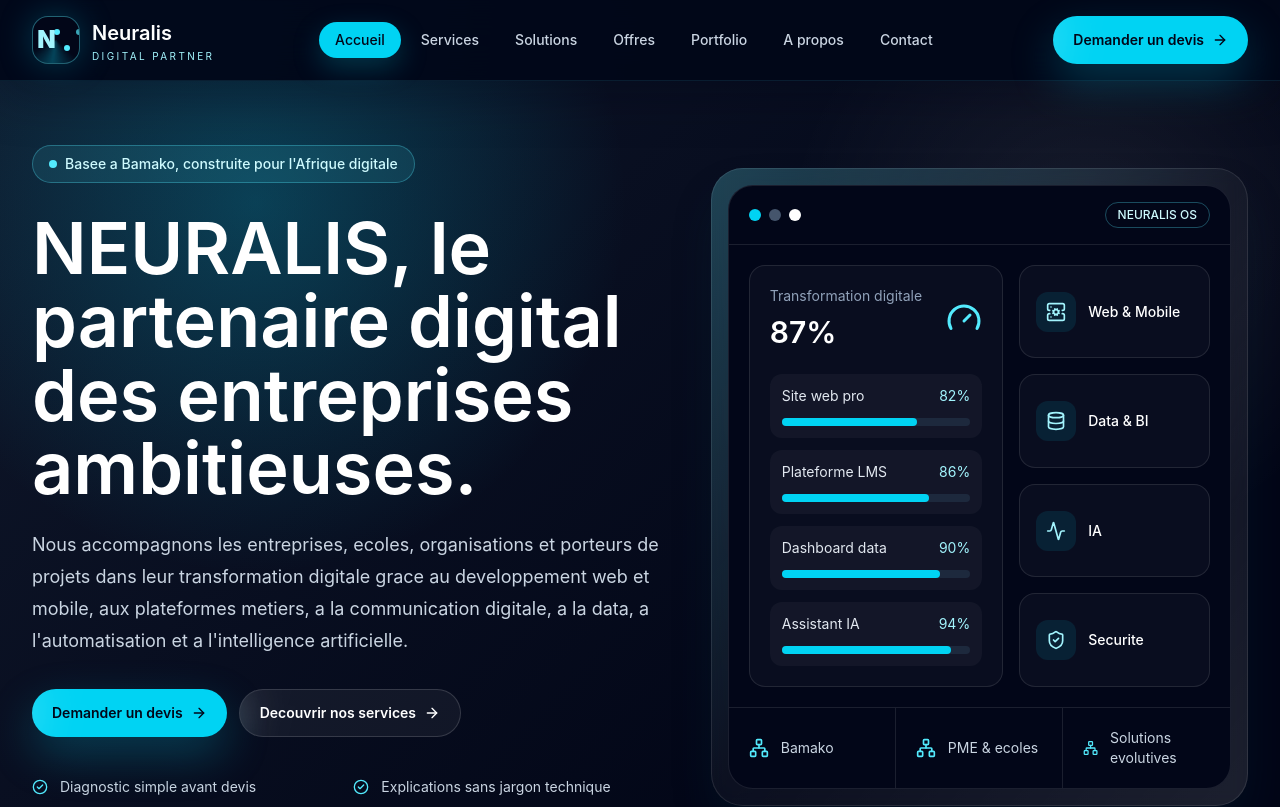
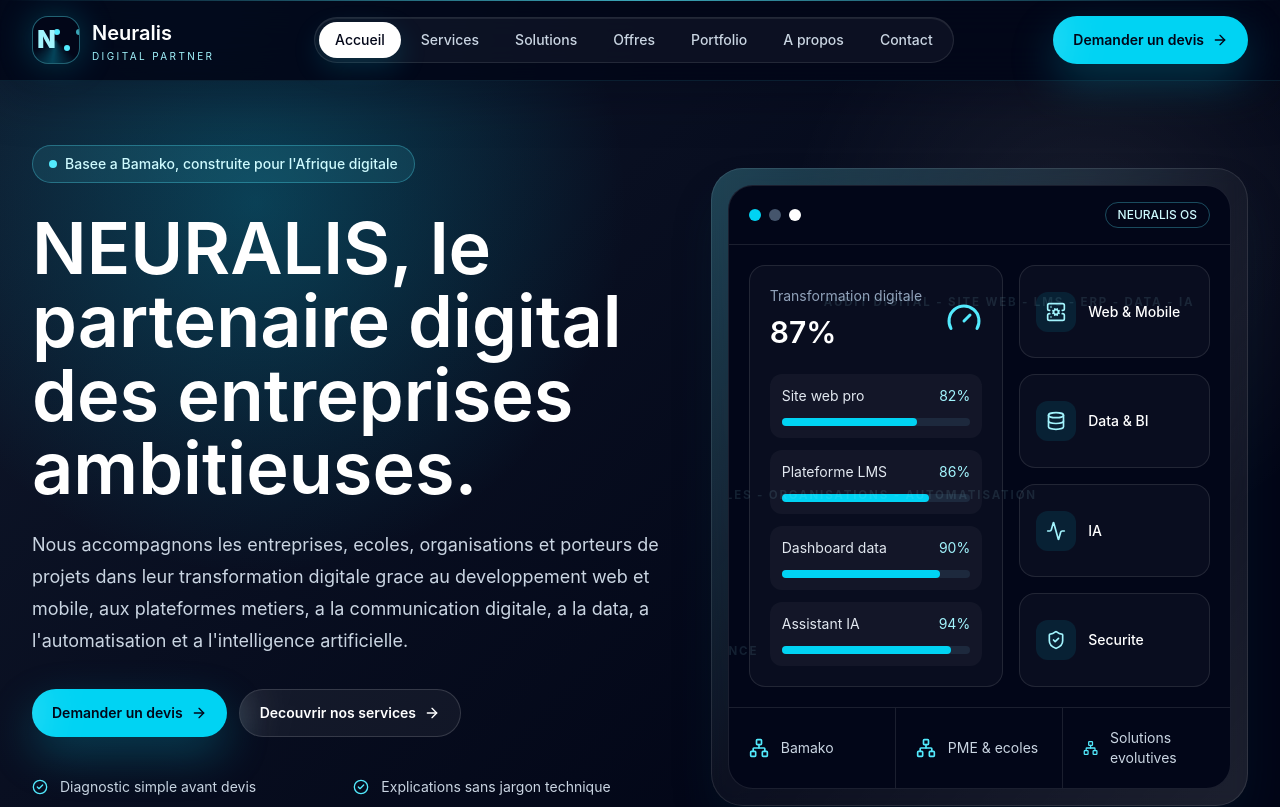
Before and after one commit to Abdoulayeds/siteweb-neuralis, a Next.js app: page / in a window 1280 px wide. Shown: the top 807 px of the page. Built offline with nearby package versions, Linux system fonts and the light colour scheme.

Commit message:
Polish SEO and homepage design

```diff
--- a/src/app/globals.css
+++ b/src/app/globals.css
@@ -176,6 +176,13 @@ main > section.bg-slate-50 textarea {
   background: rgba(255, 255, 255, 0.07);
   border-color: rgba(103, 232, 249, 0.18);
   color: #f8fafc;
+  color-scheme: dark;
+}
+
+main > section.bg-white select option,
+main > section.bg-slate-50 select option {
+  background: #0f172a;
+  color: #f8fafc;
 }
 
 main > section.bg-white input::placeholder,
@@ -197,9 +204,42 @@ main > section.bg-slate-50 textarea::placeholder {
   position: relative;
 }
 
+.neuralis-data-flow span {
+  position: absolute;
+  left: 0;
+  width: max-content;
+  min-width: 100%;
+  transform: translateX(58%);
+  color: rgba(165, 243, 252, 0.16);
+  font-size: 0.72rem;
+  font-weight: 700;
+  letter-spacing: 0.16em;
+  text-transform: uppercase;
+  white-space: nowrap;
+  animation: neuralis-flow 28s linear infinite;
+}
+
+.animation-delay-2 {
+  animation-delay: -9s !important;
+}
+
+.animation-delay-4 {
+  animation-delay: -18s !important;
+}
+
 @keyframes neuralis-spin {
   to {
     transform: rotate(360deg);
+  }
+}
+
+@keyframes neuralis-flow {
+  from {
+    transform: translateX(58%);
+  }
+
+  to {
+    transform: translateX(-100%);
   }
 }
 
--- a/src/app/layout.tsx
+++ b/src/app/layout.tsx
@@ -3,32 +3,96 @@ import { Header } from "@/components/header";
 import { Footer } from "@/components/footer";
 import "./globals.css";
 
+const siteUrl = "https://neuralis-mali.com";
+
 export const metadata: Metadata = {
   title: {
-    default: "NEURALIS - Le partenaire digital des entreprises ambitieuses",
+    default: "NEURALIS - Creation de sites web, applications et solutions digitales au Mali",
     template: "%s | NEURALIS",
   },
   description:
-    "NEURALIS accompagne les entreprises, ecoles et organisations a Bamako dans leur transformation digitale : sites web, applications, LMS, ERP, data, IA et formation.",
+    "NEURALIS accompagne les entreprises, ecoles et organisations a Bamako et au Mali : sites web, applications, LMS, ERP, data, IA, automatisation et formation.",
   keywords: [
     "NEURALIS",
+    "NEURALIS Mali",
     "transformation digitale Mali",
+    "agence digitale Mali",
+    "agence web Bamako",
     "site web Bamako",
+    "creation site web Mali",
     "application web Mali",
+    "developpement web Bamako",
     "LMS Mali",
     "ERP Mali",
-    "data",
-    "intelligence artificielle",
+    "dashboard Mali",
+    "intelligence artificielle Mali",
+    "formation digitale Bamako",
   ],
-  metadataBase: new URL("https://neuralis.ml"),
+  metadataBase: new URL(siteUrl),
+  alternates: {
+    canonical: "/",
+  },
   openGraph: {
-    title: "NEURALIS - Le partenaire digital des entreprises ambitieuses",
+    title: "NEURALIS - Solutions digitales professionnelles au Mali",
     description:
-      "Sites web, applications, plateformes metiers, communication digitale, data, IA et formation pour les organisations ambitieuses.",
-    url: "https://neuralis.ml",
+      "Sites web, applications, plateformes metiers, communication digitale, data, IA et formation pour les organisations au Mali.",
+    url: siteUrl,
     siteName: "NEURALIS",
     locale: "fr_ML",
     type: "website",
+    images: [
+      {
+        url: "/logo-neuralis.jpeg",
+        width: 1200,
+        height: 630,
+        alt: "NEURALIS Mali",
+      },
+    ],
+  },
+  twitter: {
+    card: "summary_large_image",
+    title: "NEURALIS - Solutions digitales professionnelles au Mali",
+    description:
+      "Creation de sites web, applications, LMS, ERP, data, IA et formation pour les organisations au Mali.",
+    images: ["/logo-neuralis.jpeg"],
+  },
+};
+
+const jsonLd = {
+  "@context": "https://schema.org",
+  "@type": ["Organization", "LocalBusiness", "ProfessionalService"],
+  name: "NEURALIS",
+  url: siteUrl,
+  logo: `${siteUrl}/logo-neuralis.jpeg`,
+  email: "contact@neuralis-mali.com",
+  description:
+    "NEURALIS accompagne les entreprises, ecoles, PME et organisations au Mali dans la creation de sites web, applications, plateformes metiers, data, IA, automatisation et formation.",
+  address: {
+    "@type": "PostalAddress",
+    addressLocality: "Bamako",
+    addressCountry: "ML",
+  },
+  areaServed: [
+    { "@type": "Country", name: "Mali" },
+    { "@type": "City", name: "Bamako" },
+  ],
+  knowsAbout: [
+    "Creation de sites web",
+    "Developpement web et mobile",
+    "LMS",
+    "ERP",
+    "Data",
+    "Business Intelligence",
+    "Intelligence artificielle",
+    "Automatisation",
+    "Formation digitale",
+  ],
+  contactPoint: {
+    "@type": "ContactPoint",
+    email: "contact@neuralis-mali.com",
+    contactType: "customer service",
+    areaServed: "ML",
+    availableLanguage: ["fr"],
   },
 };
 
@@ -40,6 +104,10 @@ export default function RootLayout({
   return (
     <html lang="fr" className="scroll-smooth">
       <body>
+        <script
+          type="application/ld+json"
+          dangerouslySetInnerHTML={{ __html: JSON.stringify(jsonLd).replace(/</g, "\\u003c") }}
+        />
         <Header />
         <main>{children}</main>
         <Footer />
--- a/src/app/merci/page.tsx
+++ b/src/app/merci/page.tsx
@@ -5,6 +5,10 @@ import { ButtonLink } from "@/components/button-link";
 export const metadata: Metadata = {
   title: "Demande envoyee",
   description: "Confirmation d'envoi de demande de devis NEURALIS.",
+  robots: {
+    index: false,
+    follow: false,
+  },
 };
 
 export default function MerciPage() {
--- a/src/app/robots.ts
+++ b/src/app/robots.ts
@@ -7,7 +7,8 @@ export default function robots(): MetadataRoute.Robots {
     rules: {
       userAgent: "*",
       allow: "/",
+      disallow: ["/merci"],
     },
-    sitemap: "https://neuralis.ml/sitemap.xml",
+    sitemap: "https://neuralis-mali.com/sitemap.xml",
   };
 }
--- a/src/app/sitemap.ts
+++ b/src/app/sitemap.ts
@@ -3,11 +3,11 @@ import type { MetadataRoute } from "next";
 export const dynamic = "force-static";
 
 const routes = ["", "/services", "/solutions", "/offres", "/portfolio", "/a-propos", "/contact"];
-const lastModified = new Date("2026-06-10");
+const lastModified = new Date("2026-06-11");
 
 export default function sitemap(): MetadataRoute.Sitemap {
   return routes.map((route) => ({
-    url: `https://neuralis.ml${route}`,
+    url: `https://neuralis-mali.com${route}`,
     lastModified,
     changeFrequency: "weekly",
     priority: route === "" ? 1 : 0.8,
--- a/src/components/header.tsx
+++ b/src/components/header.tsx
@@ -13,10 +13,14 @@ export function Header() {
   const [open, setOpen] = useState(false);
 
   return (
-    <header className="sticky top-0 z-50 border-b border-cyan-300/10 bg-slate-950/88 text-white shadow-[0_12px_50px_rgba(2,6,23,0.35)] backdrop-blur-xl">
+    <header className="sticky top-0 z-50 border-b border-cyan-300/10 bg-slate-950/82 text-white shadow-[0_12px_50px_rgba(2,6,23,0.35)] backdrop-blur-xl">
+      <div className="absolute inset-x-0 top-0 h-px bg-gradient-to-r from-transparent via-cyan-300/70 to-transparent" />
       <div className="mx-auto flex h-20 max-w-7xl items-center justify-between px-4 sm:px-6 lg:px-8">
         <Logo />
-        <nav className="hidden items-center gap-1 lg:flex" aria-label="Navigation principale">
+        <nav
+          className="hidden items-center gap-1 rounded-full border border-white/10 bg-white/[0.045] p-1 shadow-[inset_0_1px_0_rgba(255,255,255,0.08)] lg:flex"
+          aria-label="Navigation principale"
+        >
           {navItems.map((item) => {
             const active = pathname === item.href;
             return (
@@ -25,11 +29,12 @@ export function Header() {
                 href={item.href}
                 className={`group relative overflow-hidden rounded-full px-4 py-2 text-sm font-medium transition duration-300 ${
                   active
-                    ? "bg-cyan-400 text-slate-950 shadow-[0_10px_28px_rgba(6,182,212,0.25)]"
-                    : "text-slate-300 hover:bg-white/5 hover:text-white"
+                    ? "bg-white text-slate-950 shadow-[0_10px_28px_rgba(6,182,212,0.18)]"
+                    : "text-slate-300 hover:bg-cyan-300/10 hover:text-white"
                 }`}
               >
                 <span className="absolute inset-x-3 bottom-1 h-px origin-left scale-x-0 bg-cyan-300 transition duration-300 group-hover:scale-x-100" />
+                <span className="absolute inset-0 -translate-x-full bg-gradient-to-r from-transparent via-white/12 to-transparent transition duration-700 group-hover:translate-x-full" />
                 <span className="relative">{item.label}</span>
               </Link>
             );
--- a/src/components/tech-visual.tsx
+++ b/src/components/tech-visual.tsx
@@ -5,6 +5,11 @@ export function TechVisual() {
     <div className="relative min-h-[430px] rounded-[2rem] border border-white/10 bg-white/[0.04] p-4 shadow-2xl shadow-cyan-950/30 backdrop-blur">
       <div className="absolute -inset-px rounded-[2rem] bg-gradient-to-br from-cyan-300/30 via-transparent to-white/10 opacity-70" />
       <div className="relative overflow-hidden rounded-[1.55rem] border border-white/10 bg-slate-950">
+        <div className="neuralis-data-flow pointer-events-none absolute inset-0 opacity-70" aria-hidden>
+          <span className="top-[18%]">Audit digital - Site web - LMS - ERP - Data - IA</span>
+          <span className="top-[50%] animation-delay-2">Bamako - PME - Ecoles - Organisations - Automatisation</span>
+          <span className="top-[76%] animation-delay-4">Design - Code - Deploiement - Formation - Croissance</span>
+        </div>
         <div className="flex items-center justify-between border-b border-white/10 px-5 py-4">
           <div className="flex items-center gap-2">
             <span className="h-3 w-3 rounded-full bg-cyan-400" />
```
